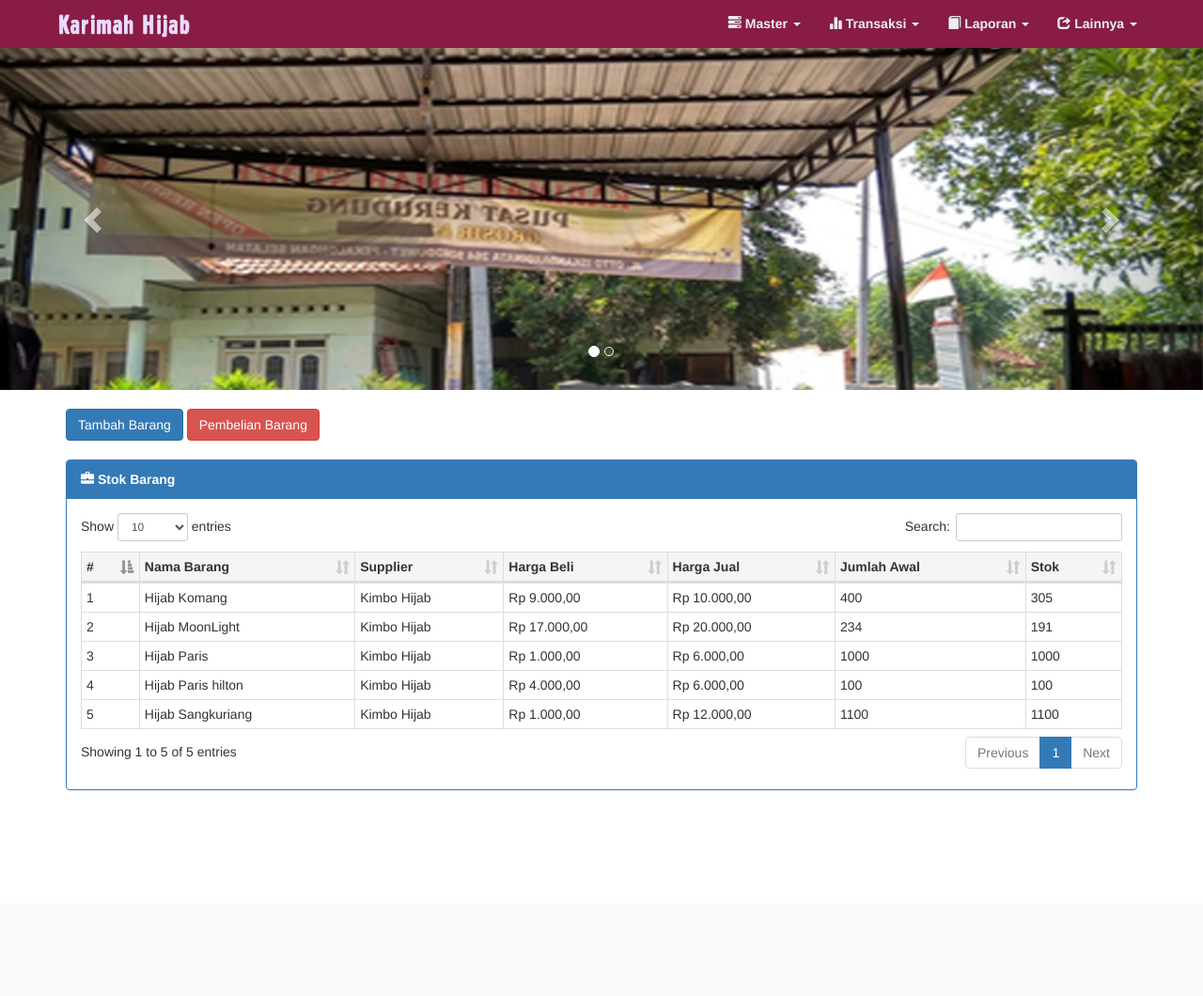
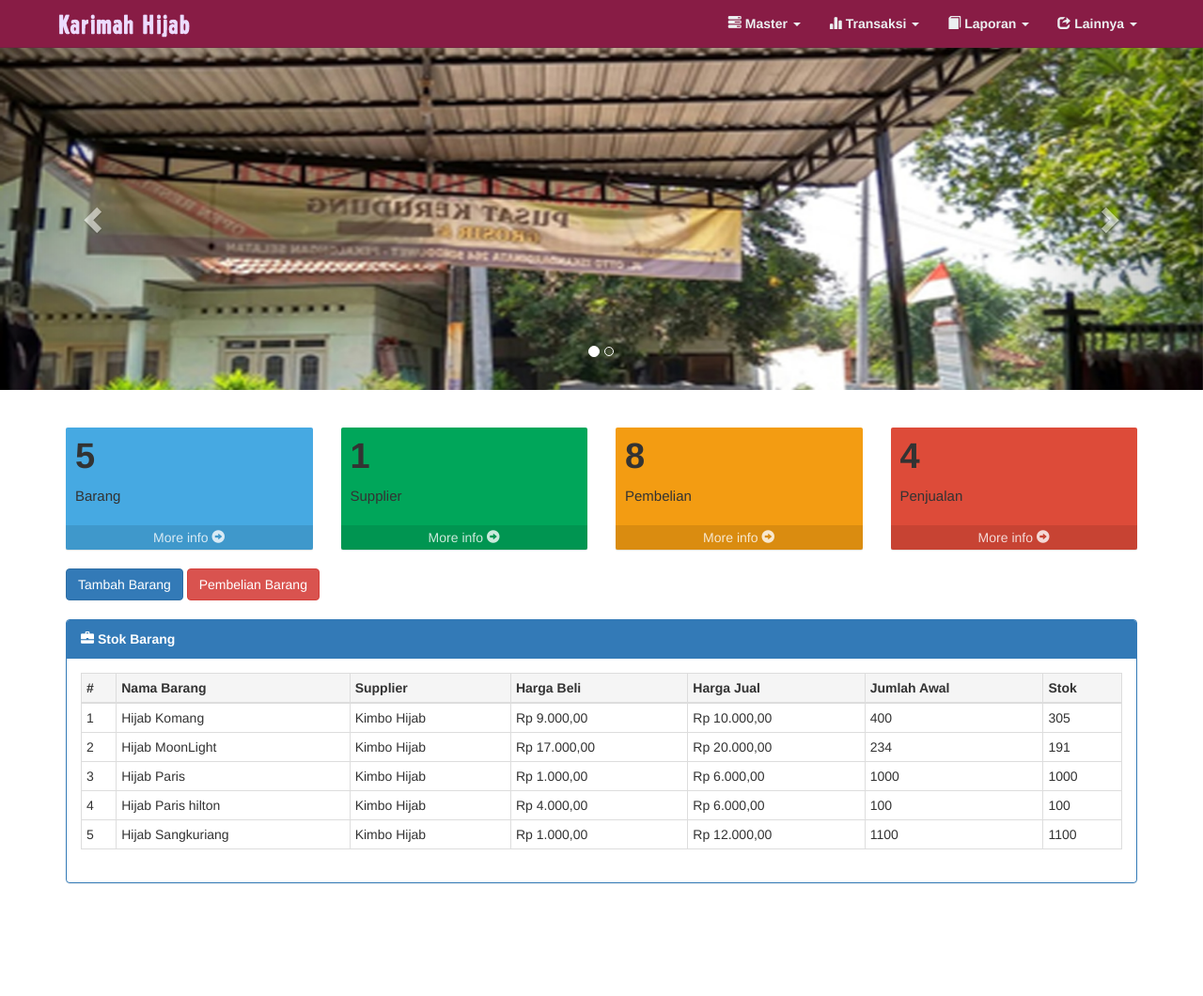
Before and after one commit to alwizen/karimah_POS, a PHP site: page /karimah/admin in a window 1280 px wide. Shown: the whole page at 94% size. Before the commit the page ends 841 px from the top, so only its background shows below. Run offline with PHP 8.4, Linux system fonts and the light colour scheme; a user stored in the database is signed in; data comes from the database, SQL or seed files in the repository; some libraries are stand-ins or nearby versions.

Commit message:
New & Fix

```diff
--- a/admin/index.php
+++ b/admin/index.php
@@ -28,21 +28,112 @@
     color: #ffffff;
     text-shadow: black 0.3em 0.3em 0.3em;
   }
+.small-box {
+  border-radius: 2px;
+  position: relative;
+  display: block;
+  margin-bottom: 20px;
+  box-shadow: 0 1px 1px rgba(0, 0, 0, 0.1);
+}
+.small-box > .inner {
+  padding: 10px;
+}
+.small-box > .small-box-footer {
+  position: relative;
+  text-align: center;
+  padding: 3px 0;
+  color: #fff;
+  color: rgba(255, 255, 255, 0.8);
+  display: block;
+  z-index: 10;
+  background: rgba(0, 0, 0, 0.1);
+  text-decoration: none;
+}
+.small-box > .small-box-footer:hover {
+  color: #fff;
+  background: rgba(0, 0, 0, 0.15);
+}
+.small-box h3 {
+  font-size: 38px;
+  font-weight: bold;
+  margin: 0 0 10px 0;
+  white-space: nowrap;
+  padding: 0;
+}
+.small-box p {
+  font-size: 15px;
+}
+.small-box p > small {
+  display: block;
+  color: #f9f9f9;
+  font-size: 13px;
+  margin-top: 5px;
+}
+.small-box h3,
+.small-box p {
+  z-index: 5;
+}
+.small-box .icon {
+  -webkit-transition: all 0.3s linear;
+  -o-transition: all 0.3s linear;
+  transition: all 0.3s linear;
+  position: absolute;
+  top: -10px;
+  right: 10px;
+  z-index: 0;
+  font-size: 90px;
+  color: rgba(0, 0, 0, 0.15);
+}
+.small-box:hover {
+  text-decoration: none;
+  color: #f9f9f9;
+}
+.small-box:hover .icon {
+  font-size: 95px;
+}
+@media (max-width: 767px) {
+  .small-box {
+    text-align: center;
+  }
+  .small-box .icon {
+    display: none;
+  }
+  .small-box p {
+    font-size: 12px;
+  }
+}
+/*
+ * Component: Box
+ * --------------
+ */
+.box {
+  position: relative;
+  border-radius: 3px;
+  background: #ffffff;
+  border-top: 3px solid #d2d6de;
+  margin-bottom: 20px;
+  width: 100%;
+  box-shadow: 0 1px 1px rgba(0, 0, 0, 0.1);
+}
 
+        #chart-container {
+          align-items: center;
+            width: 680px;
+            height: auto;
+        }
 
 </style>
 <link rel="stylesheet" href="../css/dataTables.bootstrap.min.css">
 
 
 <div id="myCarousel" style="margin-bottom: 0px; margin-top: -40px; background-position: 0% 40%;" class="carousel slide" data-ride="carousel">
-  <!-- Indicators -->
+
   <ol class="carousel-indicators">
     <li data-target="#myCarousel" data-slide-to="0" class="active"></li>
     <li data-target="#myCarousel" data-slide-to="1"></li>
-    <!-- <li data-target="#myCarousel" data-slide-to="2"></li> -->
+
   </ol>
 
-  <!-- Wrapper for slides -->
   <div class="carousel-inner">
     <div class="item active">
       <img src="../img/cor3.jpg" alt="Los Angeles">
@@ -51,13 +142,7 @@
     <div class="item">
       <img src="../img/cor1.jpg" alt="Chicago">
     </div>
-
-  <!--   <div class="item">
-      <img src="../img/cor2.jpg" alt="New York">
-    </div> -->
   </div>
-
-  <!-- Left and right controls -->
   <a class="left carousel-control" href="#myCarousel" data-slide="prev">
     <span class="glyphicon glyphicon-chevron-left"></span>
     <span class="sr-only">Previous</span>
@@ -66,16 +151,114 @@
     <span class="glyphicon glyphicon-chevron-right"></span>
     <span class="sr-only">Next</span>
   </a>
-</div><br>
+</div><br><br>
+
+<!-- <div class="container">
+  <div id="chart-container">
+          <canvas id="mycanvas"></canvas>
+      </div>
+</div> -->
+
+<div class="container">
+    <!-- Main content -->
+    <section class="content">
+      <!-- Small boxes (Stat box) -->
+      <div class="row">
+        <div class="col-lg-3 col-xs-6">
+          <!-- small box -->
+          <div class="small-box bg-aqua" style="background-color:#46a9e2;">
+            <div class="inner">
+             <?php
+            $jumlah_record = mysqli_query($koneksi, "SELECT COUNT(*) AS jumlah from barang");
+            $jum = mysqli_fetch_array($jumlah_record);
+            echo '
+            <h3>'.$jum['jumlah'].'</h3>';
+
+            ?>
+
+              <p>Barang</p>
+            </div>
+            <div class="icon">
+              <i class="ion ion-bag"></i>
+            </div>
+            <a href="list_barang.php" class="small-box-footer">More info <span class="glyphicon glyphicon-circle-arrow-right" aria-hidden="true"></span></a>
+          </div>
+        </div>
+
+        <!-- ./col -->
+        <div class="col-lg-3 col-xs-6">
+          <!-- small box -->
+          <div class="small-box bg-green" style="background-color:#00A65A;">
+            <div class="inner">
+            <?php
+            $jumlah_record = mysqli_query($koneksi, "SELECT COUNT(*) AS jumlah from supplier");
+            $jum = mysqli_fetch_array($jumlah_record);
+            echo '
+            <h3>' . $jum['jumlah'] . '</h3>';
+
+            ?>
+
+              <p>Supplier</p>
+            </div>
+            <div class="icon">
+              <i class="ion ion-stats-bars"></i>
+            </div>
+            <a href="list_barang.php" class="small-box-footer">More info <span class="glyphicon glyphicon-circle-arrow-right" aria-hidden="true"></span></a>
+          </div>
+        </div>
+        <!-- ./col -->
+        <div class="col-lg-3 col-xs-6">
+          <!-- small box -->
+          <div class="small-box bg-yellow" style="background-color:#F39C12;">
+            <div class="inner">
+             <?php
+            $jumlah_record = mysqli_query($koneksi, "SELECT COUNT(*) AS jumlah from pembelian");
+            $jum = mysqli_fetch_array($jumlah_record);
+            echo '
+            <h3>' . $jum['jumlah'] . '</h3>';
+
+            ?>
+
+              <p>Pembelian </p>
+            </div>
+            <div class="icon">
+              <i class="ion ion-person-add"></i>
+            </div>
+            <a href="list_barang.php" class="small-box-footer">More info <span class="glyphicon glyphicon-circle-arrow-right" aria-hidden="true"></span></a>
+          </div>
+        </div>
+        <!-- ./col -->
+        <div class="col-lg-3 col-xs-6">
+          <!-- small box -->
+          <div class="small-box bg-red" style="background-color:#DD4B39;">
+            <div class="inner">
+            <?php
+            $jumlah_record = mysqli_query($koneksi, "SELECT COUNT(*) AS jumlah from penjualan");
+            $jum = mysqli_fetch_array($jumlah_record);
+            echo '
+            <h3>' . $jum['jumlah'] . '</h3>';
+
+            ?>
+
+              <p>Penjualan</p>
+            </div>
+            <div class="icon">
+              <i class="ion ion-pie-graph"></i>
+            </div>
+            <a href="list_barang.php" class="small-box-footer">More info <span class="glyphicon glyphicon-circle-arrow-right" aria-hidden="true"></span></a>
+          </div>
+        </div>
+        <!-- ./col -->
+      </div>
+      <!-- /.row -->
+
+        </section>
+        <!-- right col -->
+      </div>
+      <!-- /.row (main row) -->
 
 
-<!-- <div class="jumbotron" style="margin-top: -5%">
-   <div class="container">
-    <h1>Karimah Hijab Store</h1>
-  <p>Suplier Grosir jilbab paling murah dan terupdate setiap minggunya. Siap menyuplai jilbab ke seluruh nusantara.</p>
 
-</div>
-</div><br> -->
 <div class="container">
   <a href="tambah_barang.php" target="_blank" class="btn btn-primary">Tambah Barang</a>
   <a href="trans_pembelian.php" target="_blank" class="btn btn-danger">Pembelian Barang</a><br><br>
@@ -121,8 +304,10 @@
   </body>
  <?php include 'nav_admin/footer.php'; ?>
   </html>
+  <script type="text/javascript" src="../js/jquery.min.js"></script>
+<script type="text/javascript" src="https://cdnjs.cloudflare.com/ajax/libs/Chart.js/2.7.2/Chart.min.js"></script>
+    <script type="text/javascript" src="../bar/app.js"></script>
 <script>
-
   $(document).ready(function() {
     $('#mydata').dataTable();
   });
--- /dev/null
+++ b/bar/app.js
@@ -0,0 +1,38 @@
+$(document).ready(function () {
+    $.ajax({
+        url: "http://localhost/karimah/bar/data.php",
+        method: "GET",
+        success: function (data) {
+            console.log(data);
+            var nama_barang = [];
+            var jumlah = [];
+
+            for (var i in data) {
+                nama_barang.push(""+ data[i].nama_barang);
+                jumlah.push(data[i].jumlah);
+            }
+
+            var chartdata = {
+                labels: nama_barang,
+                datasets: [{
+                    label: 'Pembelian',
+                    backgroundColor: 'rgba(101, 200, 190, 0.75)',
+                    borderColor: 'rgba(200, 190, 200, 0.75)',
+                    hoverBackgroundColor: 'rgba(200, 200, 160, 1)',
+                    hoverBorderColor: 'rgba(200, 200, 200, 1)',
+                    data: jumlah
+                }]
+            };
+
+            var ctx = $("#mycanvas");
+
+            var barGraph = new Chart(ctx, {
+                type: 'bar',
+                data: chartdata
+            });
+        },
+        error: function (data) {
+            console.log(data);
+        }
+    });
+});
--- /dev/null
+++ b/bar/data.php
@@ -0,0 +1,49 @@
+<?php
+//setting header to json
+header('Content-Type: application/json');
+
+//database
+define('DB_HOST', 'localhost');
+define('DB_USERNAME', 'root');
+define('DB_PASSWORD', 'BAba55ko');
+define('DB_NAME', 'karimah');
+
+//get connection
+$mysqli = new mysqli(DB_HOST, DB_USERNAME, DB_PASSWORD, DB_NAME);
+
+if(!$mysqli){
+	die("Connection failed: " . $mysqli->error);
+}
+
+//query to get data from the table
+$query = sprintf("SELECT
+          p.kd_pembelian,
+          p.tanggal,
+          b.nama_barang,
+          b.harga_beli,
+          dp.jumlah,
+          s.nama_supplier,
+          SUM(dp.jumlah*b.harga_beli) AS grand_total
+          FROM pembelian p
+          LEFT JOIN det_pembelian dp ON p.id_pembelian=dp.id_pembelian
+          LEFT JOIN barang b ON dp.kd_barang=b.kd_barang
+          LEFT JOIN supplier s ON b.id_supplier=s.id_supplier
+          GROUP BY p.kd_pembelian ORDER BY p.tanggal DESC");
+
+//execute query
+$result = $mysqli->query($query);
+
+//loop through the returned data
+$data = array();
+foreach ($result as $row) {
+	$data[] = $row;
+}
+
+//free memory associated with result
+$result->close();
+
+//close connection
+$mysqli->close();
+
+//now print the data
+print json_encode($data);
--- a/proseslogin.php
+++ b/proseslogin.php
@@ -44,7 +44,7 @@
   $row =$query->fetch_assoc();
 
   //data nama disimpan di session browser
-  $_SESSION['nama_u'] = $row['nama'];
+  $_SESSION['nama_u'] = $row['nama']; // hak akses kasir
   $_SESSION['akses']  = $row['level'];
 
   if( $row['level'] === 'admin')
```
Also changed, not shown: admin/edit_supplier.php (+8 -2 lines), admin/lap_pembelian.php (+5 -4 lines), admin/lap_penjualan.php (+6 -4 lines), admin/tambah_barang.php (+5 -6 lines), admin/tambah_supplier.php (+8 -2 lines), admin/tes.php (added, +164 -0 lines), bar/bar.html (added, +25 -0 lines), koneksi.php (line endings or trailing spaces).
